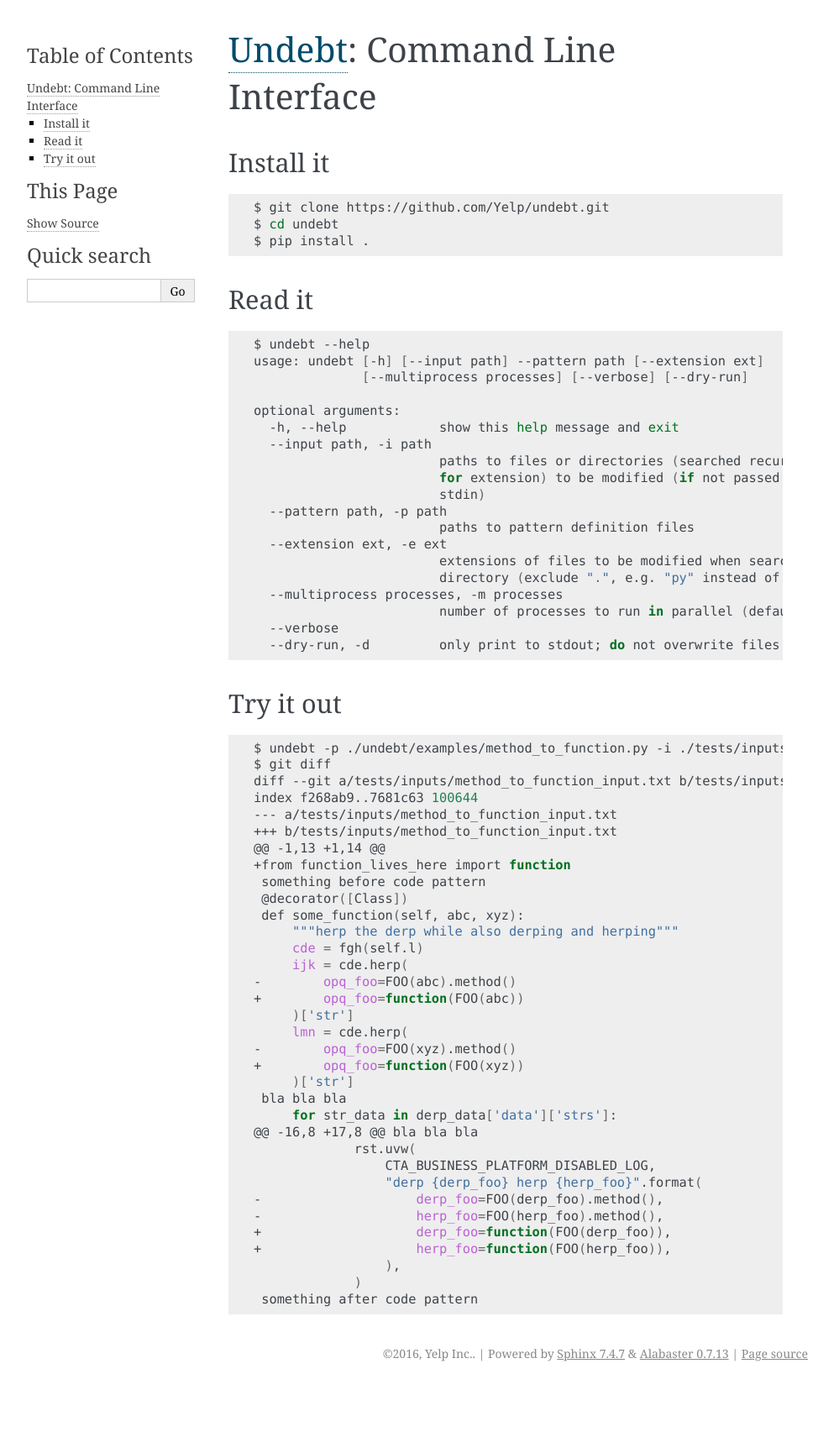
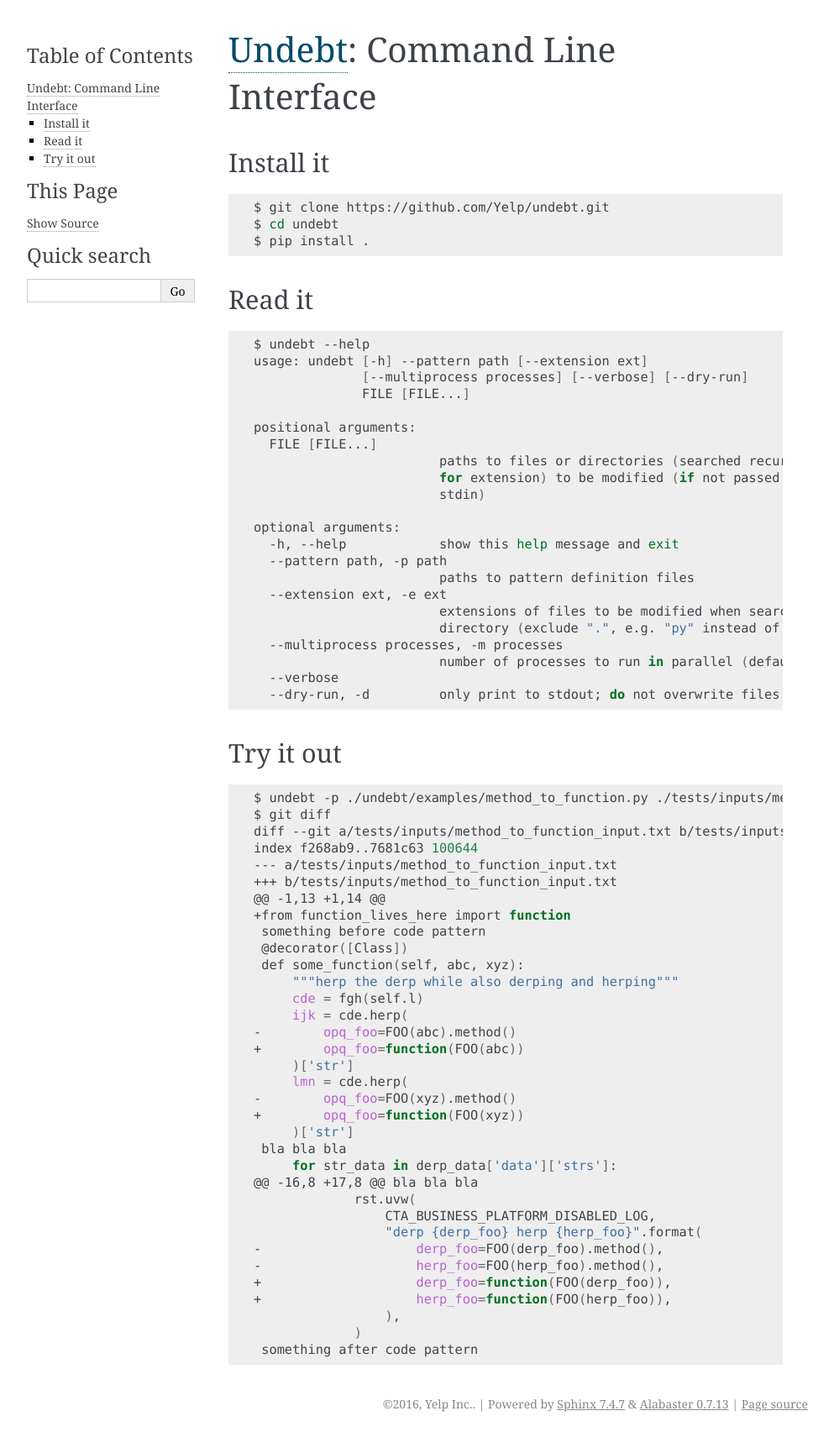
Before and after one commit to Yelp/undebt, a Sphinx documentation site: the page built from docs/source/cli.rst, in a window 1280 px wide. Shown: the whole page at 84% size, without its empty margins (148-1141 px from the left). Built offline with Sphinx 7.4.7, drawn with Linux system fonts in a browser that asks for light colours; before the commit the page ends 1651 px from its top, so only the background shows below that.

Commit message:
Updates docs to latest CLI change

```diff
--- a/docs/source/cli.rst
+++ b/docs/source/cli.rst
@@ -19,15 +19,18 @@
 .. code-block:: bash
 
     $ undebt --help
-    usage: undebt [-h] [--input path] --pattern path [--extension ext]
+    usage: undebt [-h] --pattern path [--extension ext]
                   [--multiprocess processes] [--verbose] [--dry-run]
+                  FILE [FILE...]
+
+    positional arguments:
+      FILE [FILE...]
+                            paths to files or directories (searched recursively
+                            for extension) to be modified (if not passed uses
+                            stdin)
 
     optional arguments:
       -h, --help            show this help message and exit
-      --input path, -i path
-                            paths to files or directories (searched recursively
-                            for extension) to be modified (if not passed uses
-                            stdin)
       --pattern path, -p path
                             paths to pattern definition files
       --extension ext, -e ext
@@ -43,7 +46,7 @@
 
 .. code-block:: bash
 
-    $ undebt -p ./undebt/examples/method_to_function.py -i ./tests/inputs/method_to_function_input.txt
+    $ undebt -p ./undebt/examples/method_to_function.py ./tests/inputs/method_to_function_input.txt
     $ git diff
     diff --git a/tests/inputs/method_to_function_input.txt b/tests/inputs/method_to_function_input.txt
     index f268ab9..7681c63 100644
```
